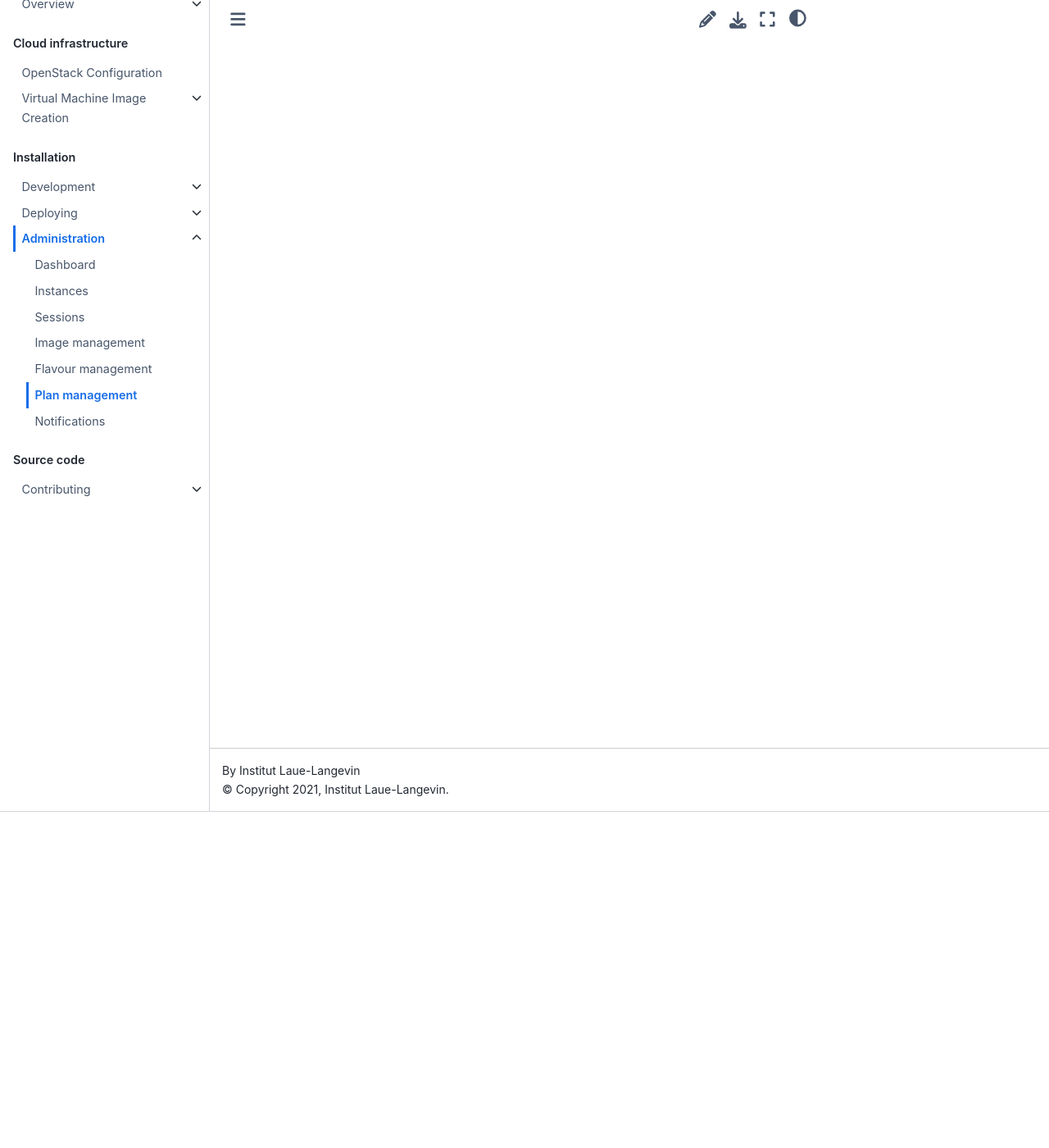
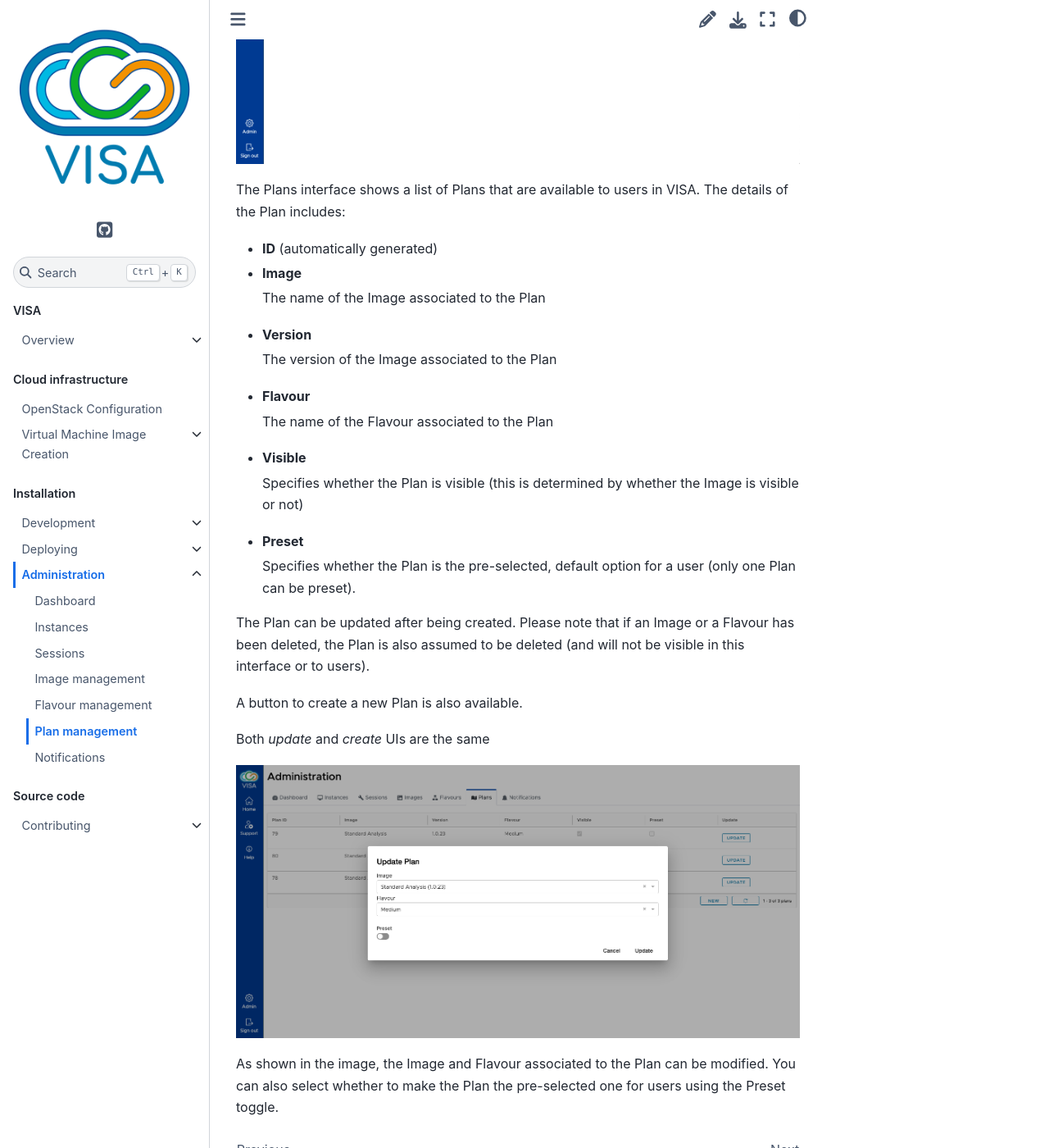
Before and after one commit to ILLGrenoble/visa-docs, a Sphinx documentation site: the page built from docs/source/admin/admin-plans.md, in a window 1280 px wide and 1400 px high, scrolled down 410 px. Shown: the whole window at 82% size. Built offline with Sphinx 7.4.7 and the Sphinx Book theme 1.1.4, drawn with Linux system fonts in a browser that asks for light colours; some of the changed text lies outside the part shown.

Commit message:
Add more admin docs

```diff
--- a/docs/source/admin/admin-plans.md
+++ b/docs/source/admin/admin-plans.md
@@ -1 +1,40 @@
 # Plan management
+
+A Plan represents the combination of an Image and a Flavour. This allows certain Images to be available for specific Flavours (for example if specific resources are necessary).
+
+Plans are proposed to users and the management of Plans is done using the Plan admin page.
+
+![](../_static/images/visa-admin-plans.png)
+
+The Plans interface shows a list of Plans that are available to users in VISA. The details of the Plan includes:
+
+- **ID** (automatically generated)
+- **Image**
+
+  The name of the Image associated to the Plan
+
+- **Version**
+
+  The version of the Image associated to the Plan
+
+- **Flavour**
+
+  The name of the Flavour associated to the Plan
+
+- **Visible**
+
+  Specifies whether the Plan is visible (this is determined by whether the Image is visible or not)
+
+- **Preset**
+
+  Specifies whether the Plan is the pre-selected, default option for a user (only one Plan can be preset).
+
+The Plan can be updated after being created. Please note that if an Image or a Flavour has been deleted, the Plan is also assumed to be deleted (and will not be visible in this interface or to users).
+
+A button to create a new Plan is also available.
+
+Both *update* and *create* UIs are the same
+
+![](../_static/images/visa-admin-plans-update.png)
+
+As shown in the image, the Image and Flavour associated to the Plan can be modified. You can also select whether to make the Plan the pre-selected one for users using the Preset toggle.
```
Also changed, not shown: docs/source/admin/admin-flavours.md (+6 -6 lines), docs/source/admin/admin-images.md (+10 -10 lines), docs/source/admin/admin-notifications.md (+14 -0 lines), docs/source/_static/images/visa-admin-notifications.png (added), docs/source/_static/images/visa-admin-plans-update.png (added), docs/source/_static/images/visa-admin-plans.png (added).
